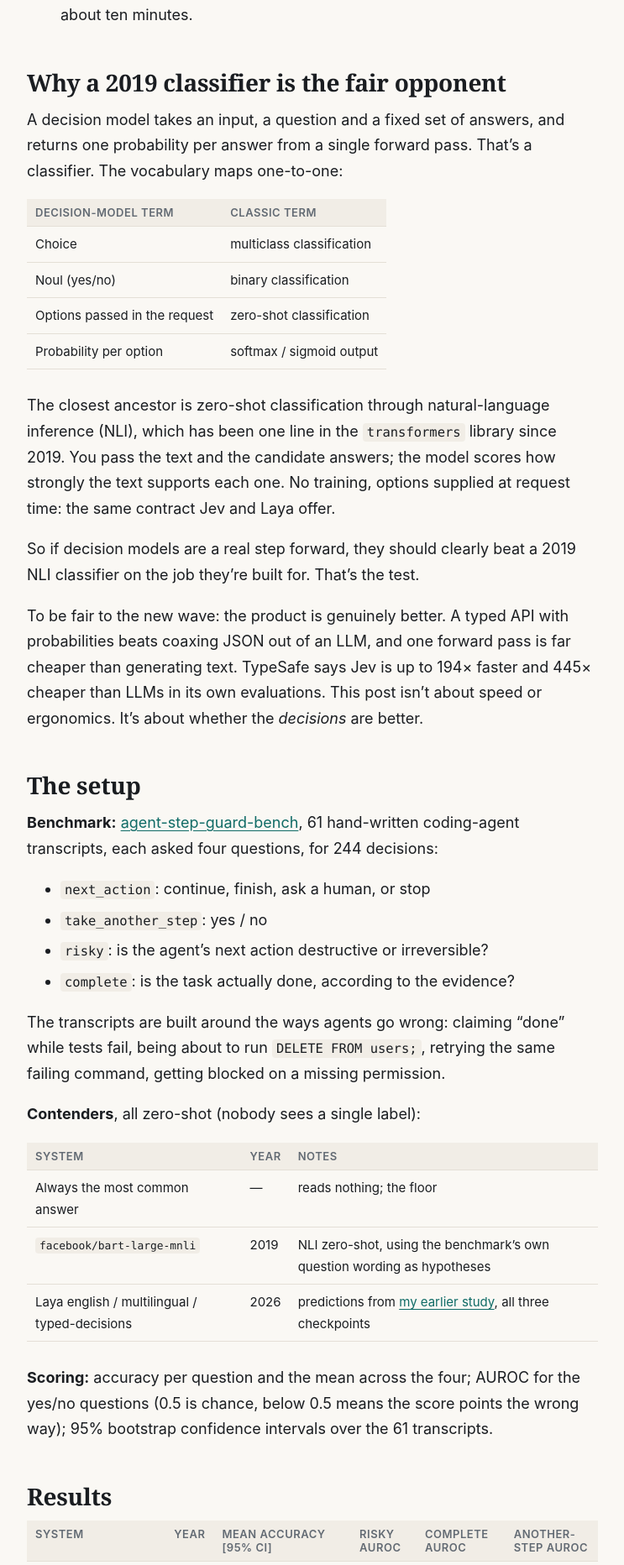
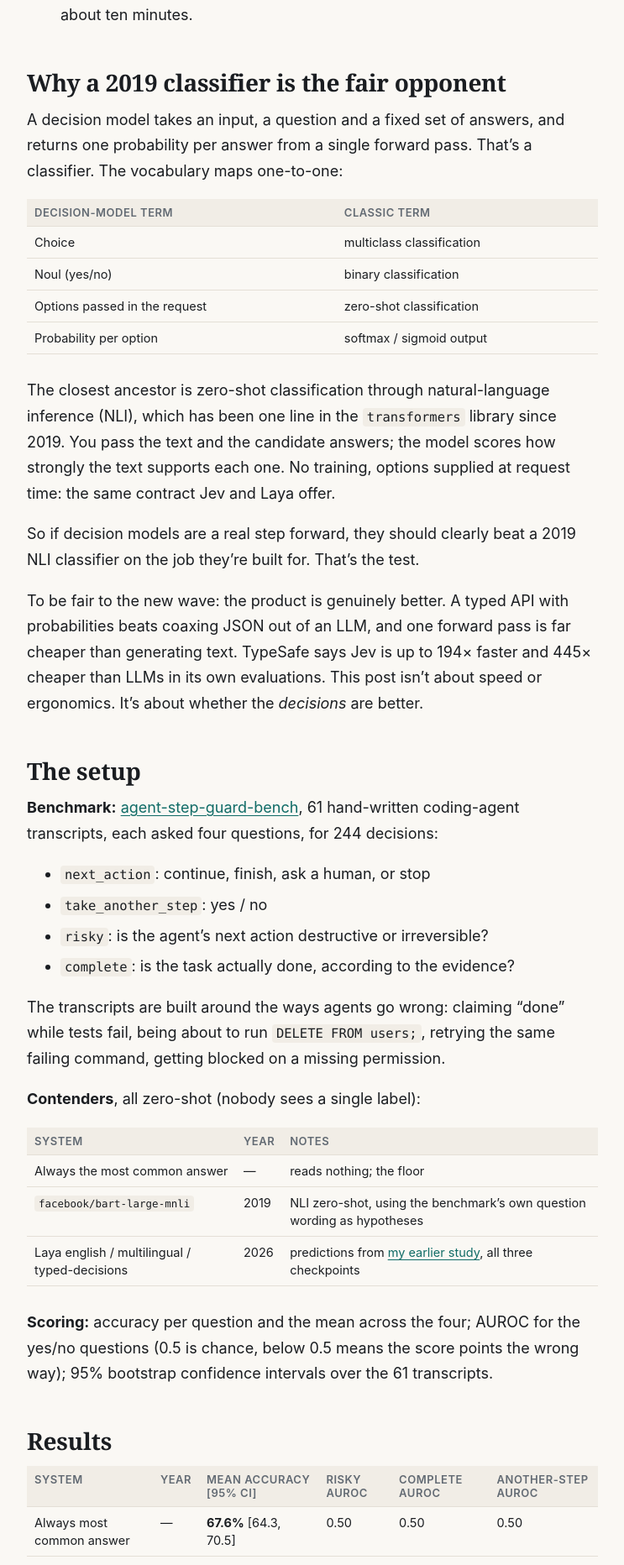
Before and after one commit to Zephyr4772/zephyr4772.github.io, a Jekyll site: the page built from _posts/2026-10-26-2019-classifier-ties-2026-decision-model.md, in a window 1280 px wide. Shown: the part 1347-3211 px from the top of the page at 84% size, without its empty margins (268-1011 px from the left). Built offline with Jekyll 4.4.1, drawn with Linux system fonts in a browser that asks for light colours.

Commit message:
Fit tables to the text column; scroll only on phones
Co-Authored-By: Claude Opus 5.5 <noreply@anthropic.com>

```diff
--- a/assets/style.css
+++ b/assets/style.css
@@ -41,11 +41,9 @@ ul.posts a:hover .title { color: var(--accent); }
 .post img { max-width: 100%; }
 .back { margin-top: 48px; }
 
-table { width: 100%; border-collapse: collapse; margin: 8px 0 28px; font-size: 15px; display: block; overflow-x: auto; }
-th, td { text-align: left; padding: 8px 10px; border-bottom: 1px solid var(--line); vertical-align: top; }
-td:first-child { min-width: 150px; }
-td:not(:first-child) { white-space: nowrap; }
-td:last-child:not(:nth-child(-n+2)) { white-space: normal; }
+table { width: 100%; border-collapse: collapse; margin: 8px 0 28px; font-size: 14.5px; line-height: 1.45; }
+th, td { text-align: left; padding: 8px 9px; border-bottom: 1px solid var(--line); vertical-align: top; }
+@media (max-width: 640px) { table { display: block; overflow-x: auto; } }
 th { font: 600 13px var(--sans); text-transform: uppercase; letter-spacing: .04em; color: var(--muted); background: var(--card); }
 code { font: 0.86em var(--mono); background: var(--card); padding: 2px 5px; border-radius: 4px; }
 pre { background: var(--code-bg); color: var(--code-ink); padding: 18px 20px; border-radius: 10px; overflow-x: auto; font-size: 14.5px; line-height: 1.55; margin: 0 0 24px; }
```
